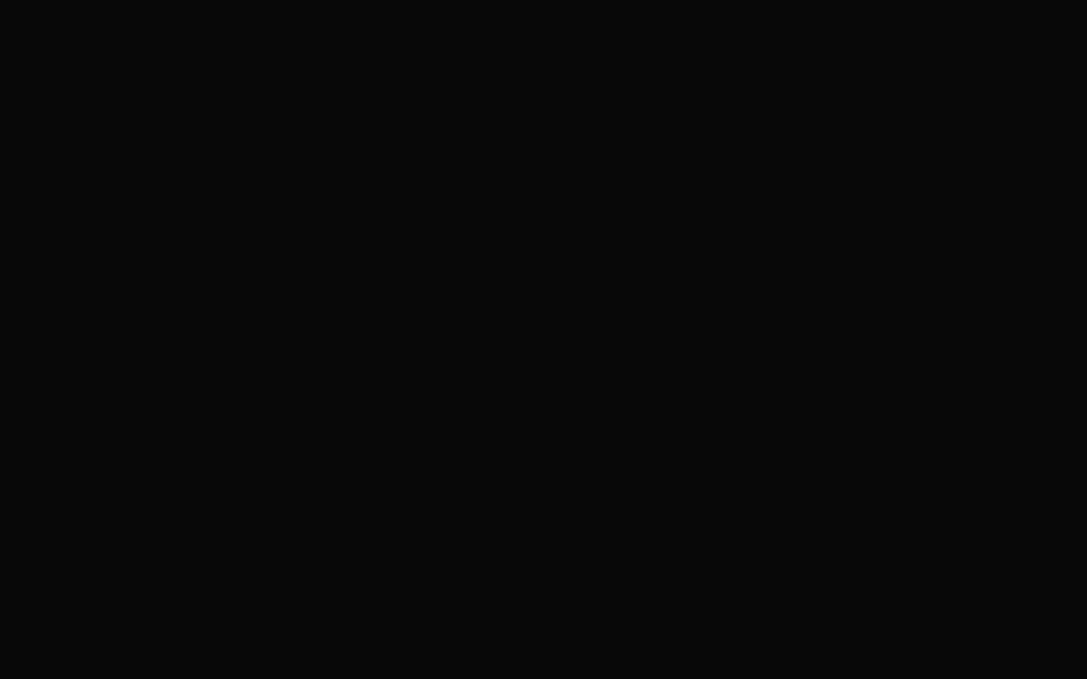
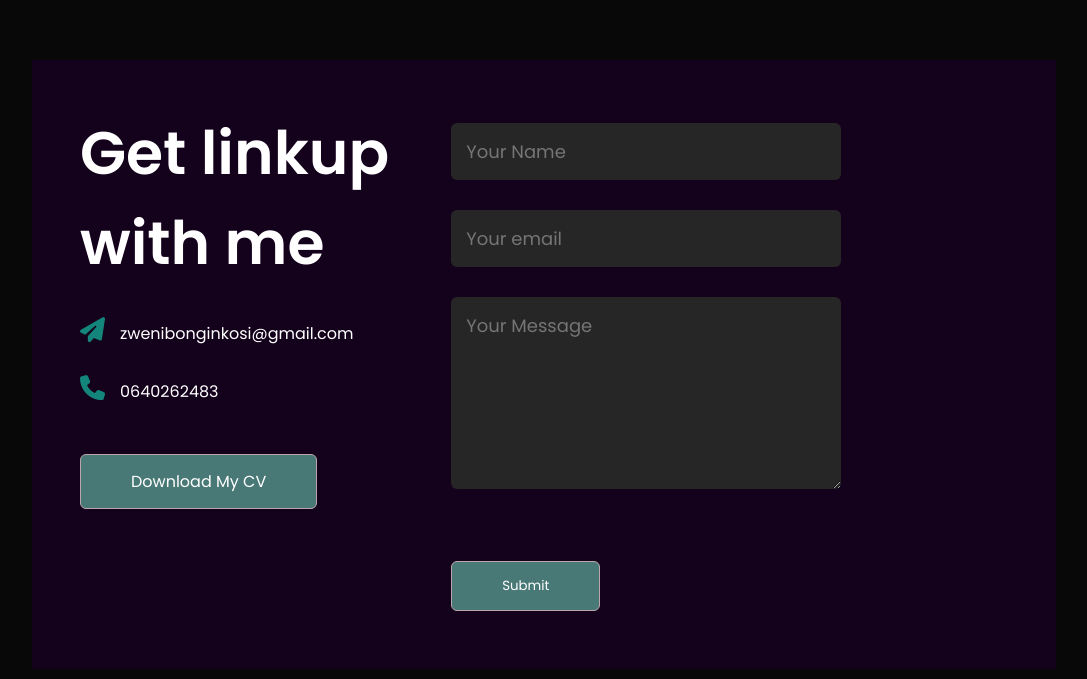
Before and after one commit to Bawrer/Bawrer-portfolio, a React (Create React App) app: page / in a window 1280 px wide. Shown: the part 3570-4249 px from the top of the page, without its empty margins (96-1183 px from the left). Before the commit the page ends 3413 px from the top, so only its background shows below. Built offline with nearby package versions, Linux system fonts and the light colour scheme.

Commit message:
i have just added a style contact form with its stylesheet

```diff
--- a/package.json
+++ b/package.json
@@ -12,6 +12,7 @@
     "@testing-library/user-event": "^13.5.0",
     "react": "^18.2.0",
     "react-dom": "^18.2.0",
+    "react-icons": "^5.0.1",
     "react-scroll": "^1.9.0",
     "web-vitals": "^2.1.4"
   },
--- a/src/App.js
+++ b/src/App.js
@@ -1,9 +1,10 @@
 import About from "./components/About/About";
 import Cerificates from "./components/Certificates/certificates";
+import Intro from "./components/Intro/intro";
+import Portfolio from "./components/Portfolio/portfolio";
+import Contact from "./components/Contact/contact";
 
-import Intro from "./components/Intro/intro";
 
-import Portfolio from "./components/Portfolio/portfolio";
 
 
 function App() {
@@ -14,6 +15,7 @@ function App() {
        <About/>
        <Portfolio/>
        <Cerificates/>
+       <Contact/>
     </div>
   )
 }
--- a/src/components/Certificates/certificates.js
+++ b/src/components/Certificates/certificates.js
@@ -5,7 +5,7 @@ import cert2 from '../../assets/git (1).png'
 
 
 const WorkItem = ({ imageSrc, title, description, link }) => (
-  <div className="work">
+  <div className="cert" id='cert'>
     <img src={imageSrc} alt={title} height="250px" />
     <div className="layer">
       <h3>{title}</h3>
--- /dev/null
+++ b/src/components/Contact/contact.css
@@ -0,0 +1,69 @@
+#contact{
+   display: flex;
+   justify-content: space-between;
+}
+ .contact-left{
+
+flex-basis: 35%;
+
+}
+.contact-right{
+   flex-basis: 60%;
+}
+
+.contact-left p{
+   margin-top: 30px;
+}
+.contact-left p i{
+color: rgb(19, 133, 123);
+margin-right: 15px;
+font-size: 25px;
+}
+
+
+.social-icons a:hover{
+color: #359199;
+transform: translateY(-5px);
+}
+
+.btn.btn2{
+   display: inline-block;
+   background: #497976;
+}
+
+.contact-right form{
+   width: 70%;
+}
+form input, form textarea{
+   width: 100%;
+   border: 0;
+   outline: none;
+   background: #262626;
+   padding: 15px;
+   margin: 15px 0;
+   color: #ffffff;
+   font-size: 18px;
+   border-radius: 6px;
+}
+form btn2{
+   padding: 14px 60px;
+   font-size: 18px;
+   margin-top: 20px;
+   cursor: pointer;
+}
+.copyright{
+  width: 100%;
+  text-align: center;
+  padding: 25px 0;
+   background: #262626;
+   font-weight: 300;
+   margin-top: 20px;
+}
+.copyright i{
+   color: #ff004f;
+}
+#msg{
+   color: #61b752;
+   margin-top: -40px;
+   display: block;
+}
--- /dev/null
+++ b/src/components/Contact/contact.js
@@ -0,0 +1,89 @@
+import React, { useState } from 'react';
+import './contact.css';
+
+
+
+const Contact = () => {
+  const [formData, setFormData] = useState({
+    name: '',
+    email: '',
+    message: '',
+  });
+
+  const [msg, setMsg] = useState('');
+
+  const { name, email, message } = formData;
+
+  const handleChange = (e) => {
+    setFormData({ ...formData, [e.target.name]: e.target.value });
+  };
+
+  const validateForm = () => {
+    if (name === '' || email === '' || message === '') {
+      setMsg('Please fill all fields');
+      return false;
+    }
+    setMsg('');
+    return true;
+  };
+
+  const handleSubmit = (e) => {
+    e.preventDefault();
+    if (validateForm()) {
+      // Submit form data to Google Sheet or any other server
+      console.log('Form submitted successfully');
+    }
+  };
+
+  return (
+    <div id="contact">
+      <div className="container">
+        <div className="row">
+          <div className="contact-left">
+            <h1 className="sub-title">Get linkup with me</h1>
+            <p>
+              <i className="fa-solid fa-paper-plane"></i>zwenibonginkosi@gmail.com
+            </p>
+            <p>
+              <i className="fa-solid fa-phone"></i>0640262483
+            </p>
+
+            <a href="/Bonginkosi's CV.pdf" download className="btn btn2">
+              Download My CV
+            </a>
+          </div>
+          <div className="contact-right">
+            <form onSubmit={handleSubmit}>
+              <input
+                type="text"
+                name="name"
+                placeholder="Your Name"
+                value={name}
+                onChange={handleChange}
+              />
+              <input
+                name="email"
+                placeholder="Your email"
+                value={email}
+                onChange={handleChange}
+              />
+              <textarea
+                name="message"
+                rows="6"
+                placeholder="Your Message"
+                value={message}
+                onChange={handleChange}
+              ></textarea>
+              <button type="submit" className="btn btn2">
+                Submit
+              </button>
+            </form>
+            <span id="msg">{msg}</span>
+          </div>
+        </div>
+      </div>
+    </div>
+  );
+};
+
+export default Contact;
--- a/src/components/Intro/intro.css
+++ b/src/components/Intro/intro.css
@@ -98,3 +98,16 @@ nav ul li a:hover::after{
      display: block;
    }
  }
+
+ .social-icons{
+   margin-top: 30px;
+}
+
+.social-icons a{
+   text-decoration: none;
+   font-size: 35px;
+   color: #ababab;
+   display:v;
+   transition: transform 0.5s;
+
+}
--- a/src/components/Intro/intro.js
+++ b/src/components/Intro/intro.js
@@ -22,12 +22,15 @@ const Intro = () => {
             <li><a href="#about">About</a></li>
 
             <li><a href="#portfolio">Portfolio</a></li>
-            <li><a href="#Certifications">Certificates</a></li>
+            <li><a href="#cert">Certificates</a></li>
             <li><a href="#contact">Contact</a></li>
             <i className="fa-solid fa-xmark" onClick={closeMenu}></i>
           </ul>
           <i className="fa-solid fa-bars" onClick={openMenu}></i>
         </nav>
+
+
+
         <div className="header-tex">
           <p>Fullstack software developer</p>
           <h1>Hi, I'm <span>Bonginkosi</span><br /> Zweni From South Africa</h1>
```
Also changed, not shown: 1 other file (tests, documents, lock files or other folders).
